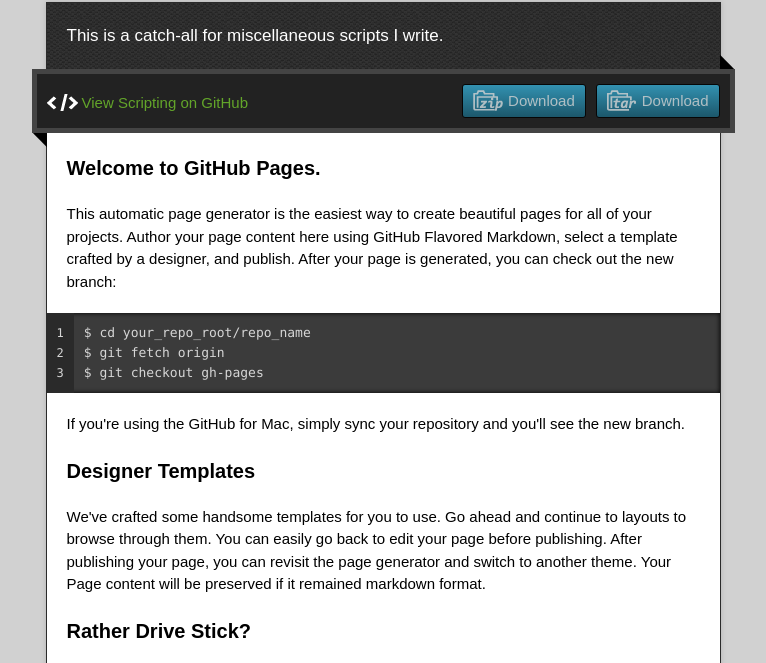
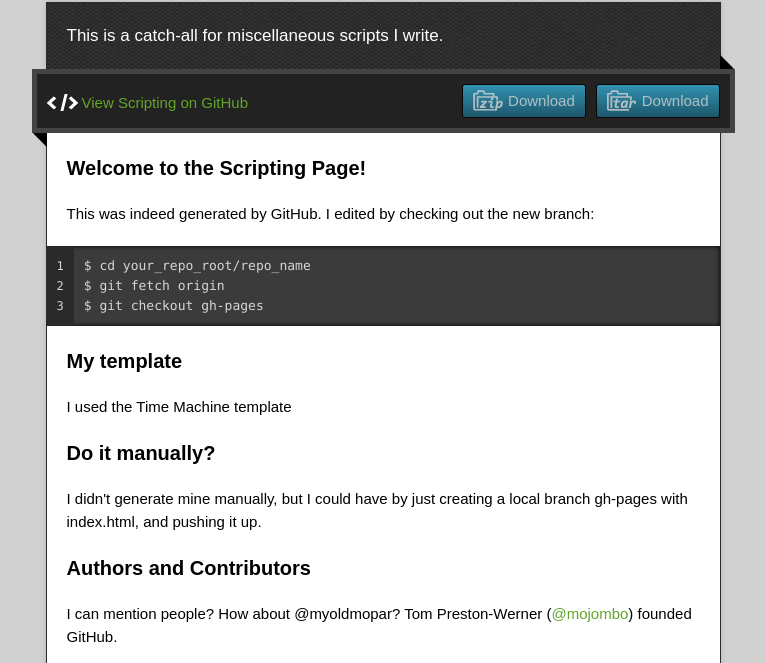
Before and after one commit to Myoldmopar/Scripting, a plain HTML site: page index.html in a window 1280 px wide. Shown: the part 128-791 px from the top of the page, without its empty margins (257-1023 px from the left). Drawn offline with nearby package versions, Linux system fonts and the light colour scheme.

Commit message:
Simple mods to index html

```diff
--- a/index.html
+++ b/index.html
@@ -37,31 +37,29 @@
         </div>
         <article class="markdown-body">
           <h3>
-<a name="welcome-to-github-pages" class="anchor" href="#welcome-to-github-pages"><span class="octicon octicon-link"></span></a>Welcome to GitHub Pages.</h3>
+<a name="welcome-to-github-pages" class="anchor" href="#welcome-to-github-pages"><span class="octicon octicon-link"></span></a>Welcome to the Scripting Page!</h3>
 
-<p>This automatic page generator is the easiest way to create beautiful pages for all of your projects. Author your page content here using GitHub Flavored Markdown, select a template crafted by a designer, and publish. After your page is generated, you can check out the new branch:</p>
+<p>This was indeed generated by GitHub.  I edited by checking out the new branch:</p>
 
 <pre><code>$ cd your_repo_root/repo_name
 $ git fetch origin
 $ git checkout gh-pages
 </code></pre>
 
-<p>If you're using the GitHub for Mac, simply sync your repository and you'll see the new branch.</p>
+<h3>
+<a name="designer-templates" class="anchor" href="#designer-templates"><span class="octicon octicon-link"></span></a>My template</h3>
+
+<p>I used the Time Machine template</p>
 
 <h3>
-<a name="designer-templates" class="anchor" href="#designer-templates"><span class="octicon octicon-link"></span></a>Designer Templates</h3>
+<a name="rather-drive-stick" class="anchor" href="#rather-drive-stick"><span class="octicon octicon-link"></span></a>Do it manually?</h3>
 
-<p>We've crafted some handsome templates for you to use. Go ahead and continue to layouts to browse through them. You can easily go back to edit your page before publishing. After publishing your page, you can revisit the page generator and switch to another theme. Your Page content will be preserved if it remained markdown format.</p>
-
-<h3>
-<a name="rather-drive-stick" class="anchor" href="#rather-drive-stick"><span class="octicon octicon-link"></span></a>Rather Drive Stick?</h3>
-
-<p>If you prefer to not use the automatic generator, push a branch named <code>gh-pages</code> to your repository to create a page manually. In addition to supporting regular HTML content, GitHub Pages support Jekyll, a simple, blog aware static site generator written by our own Tom Preston-Werner. Jekyll makes it easy to create site-wide headers and footers without having to copy them across every page. It also offers intelligent blog support and other advanced templating features.</p>
+<p>I didn't generate mine manually, but I could have by just creating a local branch gh-pages with index.html, and pushing it up.</p>
 
 <h3>
 <a name="authors-and-contributors" class="anchor" href="#authors-and-contributors"><span class="octicon octicon-link"></span></a>Authors and Contributors</h3>
 
-<p>You can <a href="https://github.com/blog/821" class="user-mention">@mention</a> a GitHub username to generate a link to their profile. The resulting <code>&lt;a&gt;</code> element will link to the contributor's GitHub Profile. For example: In 2007, Chris Wanstrath (<a href="https://github.com/defunkt" class="user-mention">@defunkt</a>), PJ Hyett (<a href="https://github.com/pjhyett" class="user-mention">@pjhyett</a>), and Tom Preston-Werner (<a href="https://github.com/mojombo" class="user-mention">@mojombo</a>) founded GitHub.</p>
+<p>I can mention people?  How about @myoldmopar? Tom Preston-Werner (<a href="https://github.com/mojombo" class="user-mention">@mojombo</a>) founded GitHub.</p>
 
 <h3>
 <a name="support-or-contact" class="anchor" href="#support-or-contact"><span class="octicon octicon-link"></span></a>Support or Contact</h3>
```
